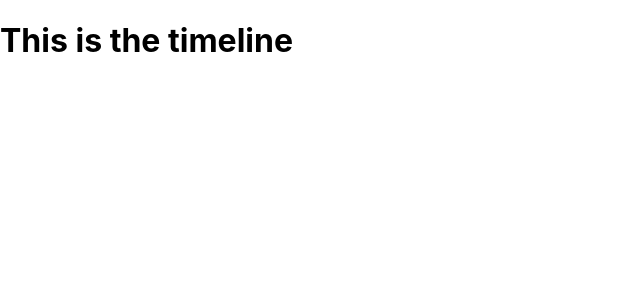
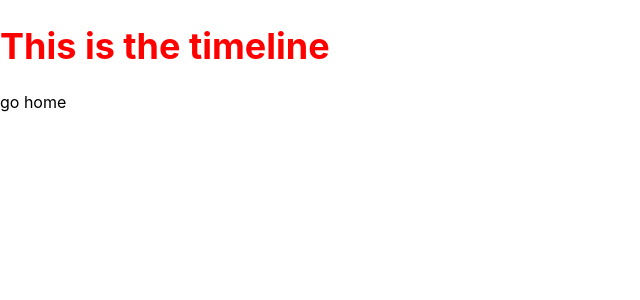
Before and after one commit to Fgvillalba/next-app-learning, a Next.js app: page /timeline in a window 1280 px wide. Shown: the top 300 px of the page, without its empty margins (0-640 px from the left). Built offline with nearby package versions, Linux system fonts and the light colour scheme.

Commit message:
Adding Link

```diff
--- a/pages/index.js
+++ b/pages/index.js
@@ -1,4 +1,5 @@
 import Head from 'next/head'
+import Link from 'next/link'
 import Image from 'next/image'
 import styles from '../styles/Home.module.css'
 
@@ -16,9 +17,9 @@ export default function Home() {
          <a href="https://nextjs.org">Nexter</a>
         </h1>
         <nav className='nav'>
-          <a href='/timeline'>
+          <Link href='/timeline'>
              timeline
-          </a>
+          </Link>
         </nav>
       </main>
 
--- a/pages/timeline/index.js
+++ b/pages/timeline/index.js
@@ -1,3 +1,16 @@
+import Link from 'next/link'
+
 export default function Timeline() {
-    return <h1>This is the timeline</h1>
+    return (
+    <>
+        <h1>This is the timeline</h1>
+        <Link href='/'>go home</Link>
+        <style jsx>{`
+            h1 {
+                font-size: 36px;
+                color: red;
+            }
+        `}</style>
+    </>
+    )
 }
```
